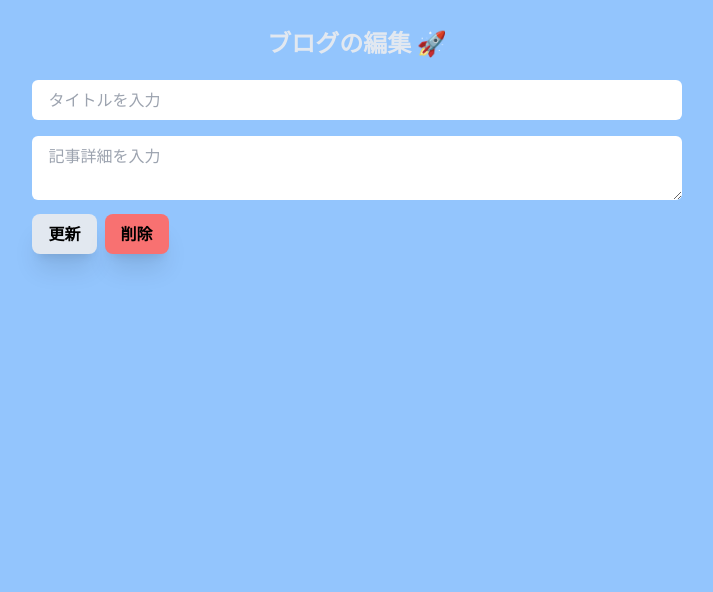
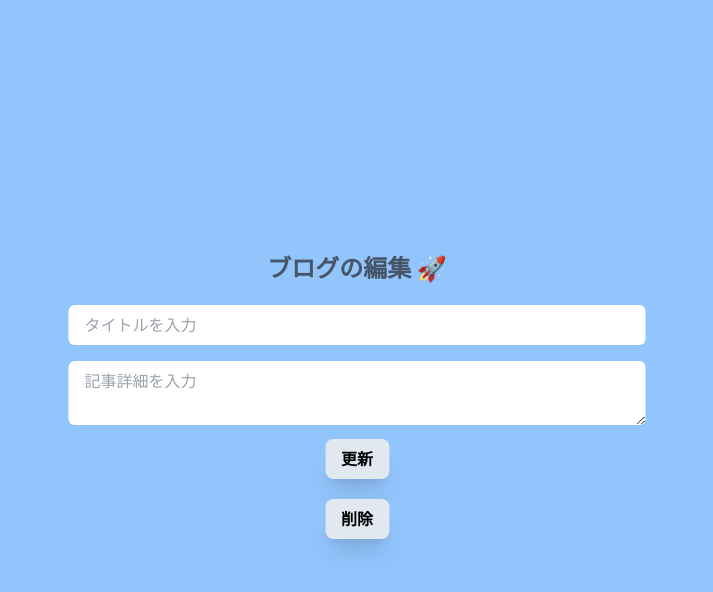
Before and after one commit to hamatai7109/FullStackBlog, a Next.js app: page /blog/edit/1 in a window 1280 px wide. Shown: the top 592 px of the page, without its empty margins (283-996 px from the left). Built offline with nearby package versions, Linux system fonts and the light colour scheme; no server answers; the database is empty.

Commit message:
done Youtube basement set up

```diff
--- a/src/app/blog/add/page.tsx
+++ b/src/app/blog/add/page.tsx
@@ -41,10 +41,10 @@ const PostBlog = () => {
   return (
   <>
   <Toaster/>
-  <div className="w-full m-auto flex my-4">
+  <div className="absolute top-2/4 left-2/4 -translate-x-1/2 -translate-y-1/2 flex">
     <div className="flex flex-col justify-center items-center m-auto">
       <p className="text-2xl text-slate-600 font-bold p-3">ブログ新規作成 🚀</p>
-      <form onSubmit={handleSubmit}>
+      <form onSubmit={handleSubmit} className="text-center">
         <input
           ref = {titleRef}
           placeholder="タイトルを入力"
--- a/src/app/blog/edit/[id]/page.tsx
+++ b/src/app/blog/edit/[id]/page.tsx
@@ -1,28 +1,119 @@
-import React from "react";
+"use client";
 
-const EditPost = () => {
+import { data } from "autoprefixer";
+import { useRouter } from "next/navigation";
+import React, { use, useEffect, useRef } from "react";
+import {Toaster,toast} from "react-hot-toast";
+
+//API取得用関数(詳細ページの編集結果を送信)
+const editBlog = async(
+  title: string | undefined,
+  description: string | undefined,
+  id: number
+  ) => {
+  const res = await fetch(`http://localhost:3000/api/blog/${id}`,{
+    method: "PUT",
+    headers: {
+      "content-Type": "application/json",
+    },
+    body: JSON.stringify({title, description,id}), //Json形式として送信
+  });
+
+  return res.json();
+};
+
+//API取得用関数(詳細ページの内容を受け取る)
+const getBlogId = async(id: number) => {
+  const res = await fetch(`http://localhost:3000/api/blog/${id}`);
+  const data = await res.json();
+  return data.post;
+  };
+
+//API取得用関数
+const deleteBlog = async(id: number) => {
+  const res = await fetch(`http://localhost:3000/api/blog/${id}`,{
+    method: "DELETE",
+    headers: {
+      "content-Type": "application/json",
+    },
+  });
+
+  return res.json();
+};
+
+// メイン
+const EditPost = ({params}: {params: {id: number}}) => {
+  const router = useRouter();
+  const titleRef = useRef<HTMLInputElement | null>(null) //inputタグの入力値を受け取る。
+  const descriptionRef = useRef<HTMLTextAreaElement | null>(null) //textareaの入力値を受け取る。
+
+  // 編集の送信
+  const handleSubmit = async (e: React.FormEvent) => {
+    e.preventDefault(); //リロードを防ぐ→ボタンを連打できなくする。
+
+    const toastId = toast.loading('編集中...');
+    await editBlog(
+      titleRef.current?.value,
+      descriptionRef.current?.value,
+      params.id
+      )
+    toast.success("編集に成功しました！", {id: toastId})
+
+    router.push("/") //トップページに戻る（rootのpage.tsx）
+    router.refresh(); //リロードさせて、記事投稿の更新を反映させるため。
+  }
+
+  // 削除の送信
+  const handleDelete = async() => {
+    const toastId = toast.loading("削除中です.....")
+    await deleteBlog(params.id);
+    toast.success("削除に成功しました！", {id: toastId})
+
+    router.push("/");
+    router.refresh();
+  }
+
+  // 記事のタイトル/内容を初期表示させる
+  useEffect(() => {
+    getBlogId(params.id)
+      .then((data) => {
+        if(titleRef.current && descriptionRef.current) {
+          titleRef.current.value = data.title;
+          descriptionRef.current.value = data.description;
+        }
+        })
+      .catch((err) => {
+        toast.error("エラーが発生しました。", {id : "1"});
+      })
+  })
+
   return (
   <>
-    <div className="w-full m-auto flex my-4">
+    <Toaster/>
+    <div className="absolute top-2/4 left-2/4 -translate-x-1/2 -translate-y-1/2 flex">
       <div className="flex flex-col justify-center items-center m-auto">
-        <p className="text-2xl text-slate-200 font-bold p-3">ブログの編集 🚀</p>
-        <form>
+        <p className="text-2xl text-slate-600 font-bold p-3">ブログの編集 🚀</p>
+        <form onSubmit={handleSubmit} className="text-center">
           <input
+            ref = {titleRef}
             placeholder="タイトルを入力"
             type="text"
             className="rounded-md px-4 w-full py-2 my-2"
           />
           <textarea
+            ref={descriptionRef}
             placeholder="記事詳細を入力"
             className="rounded-md px-4 py-2 w-full my-2"
           ></textarea>
-          <button className="font-semibold px-4 py-2 shadow-xl bg-slate-200 rounded-lg m-auto hover:bg-slate-100">
+          <button className="font-semibold px-4 py-2 shadow-xl bg-slate-200 rounded-lg hover:bg-slate-100">
             更新
           </button>
-          <button className="ml-2 font-semibold px-4 py-2 shadow-xl bg-red-400 rounded-lg m-auto hover:bg-slate-100">
+        </form>
+        <button
+            onClick={handleDelete}
+            className="font-semibold px-4 py-2 shadow-xl bg-slate-200 rounded-lg m-auto my-5 hover:bg-red-200">
             削除
           </button>
-        </form>
       </div>
     </div>
   </>
--- a/src/app/page.tsx
+++ b/src/app/page.tsx
@@ -2,6 +2,7 @@ import Image from 'next/image'
 import Link from 'next/link'
 import { PostType } from './types';
 
+// 全記事取得API
 async function fetchAllBlog() {
   const res = await fetch(`http://localhost:3000/api/blog`,{
     cache: "no-store", //SSR(Server Side Rendering) → 更新が頻繁に行われるブログなどに有効。
```
